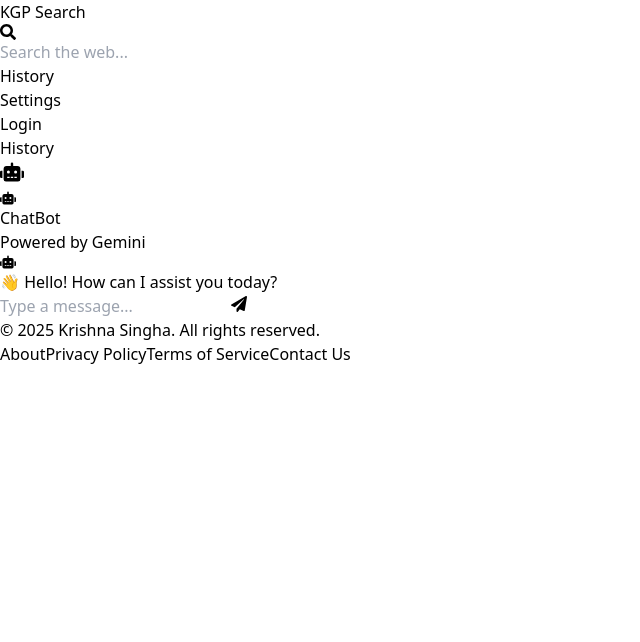
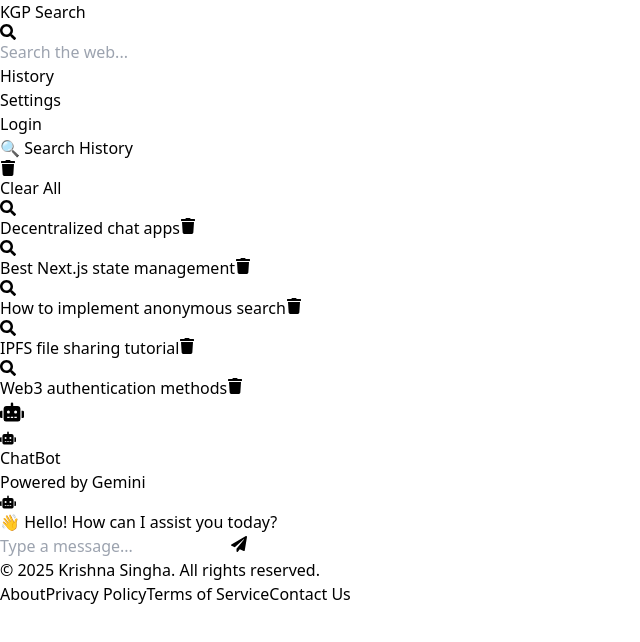
Before and after one commit to krishna-singha/KGP-Search, a Next.js app: page /history in a window 1280 px wide. Shown: the top 642 px of the page, without its empty margins (0-640 px from the left). Built offline with nearby package versions, Linux system fonts and the light colour scheme.

Commit message:
added history page

```diff
--- a/src/app/history/page.tsx
+++ b/src/app/history/page.tsx
@@ -1,9 +1,74 @@
-const History = () => {
+"use client";
+
+import { useState } from "react";
+import Link from "next/link";
+import { FaSearch, FaTrash } from "react-icons/fa";
+
+const HistoryPage = () => {
+  const [searchHistory, setSearchHistory] = useState([
+    "Decentralized chat apps",
+    "Best Next.js state management",
+    "How to implement anonymous search",
+    "IPFS file sharing tutorial",
+    "Web3 authentication methods",
+  ]);
+
+  // Delete a single history item
+  const deleteHistoryItem = (index: number) => {
+    setSearchHistory((prev) => prev.filter((_, i) => i !== index));
+  };
+
+  // Clear all history
+  const clearAllHistory = () => {
+    setSearchHistory([]);
+  };
+
   return (
-    <div>
-      <h1>History</h1>
+    <div className="min-h-screen flex flex-col items-center text-gray-900 py-4 px-20">
+      <h1 className="text-3xl font-bold text-gray-800 mb-6">
+        🔍 Search History
+      </h1>
+      <div className="flex justify-end mb-3 w-full">
+        <button
+          onClick={clearAllHistory}
+          className="text-red-600 text-sm flex items-center gap-2 px-4 py-1.5 rounded-full border border-red-400 bg-white/70 backdrop-blur-md shadow-md transition-all duration-300 hover:bg-red-500 hover:text-white hover:shadow-lg"
+        >
+          <FaTrash className="text-sm" /> Clear All
+        </button>
+      </div>
+
+      <div className="w-full bg-white shadow-md rounded-xl p-5 border border-gray-200">
+        {searchHistory.length > 0 ? (
+          <>
+            <ul className="space-y-4">
+              {searchHistory.map((query, index) => (
+                <li
+                  key={index}
+                  className="flex items-center justify-between group hover:bg-gray-100 p-3 rounded-lg transition"
+                >
+                  <Link
+                    href={`/search?q=${query}`}
+                    className="text-blue-600 font-medium flex items-center gap-3 hover:underline"
+                  >
+                    <FaSearch className="text-gray-500 group-hover:text-blue-600 transition" />
+                    {query}
+                  </Link>
+                  <button
+                    onClick={() => deleteHistoryItem(index)}
+                    className="text-gray-500 hover:scale-125 transition"
+                  >
+                    <FaTrash />
+                  </button>
+                </li>
+              ))}
+            </ul>
+          </>
+        ) : (
+          <p className="text-gray-500 text-center">No search history found.</p>
+        )}
+      </div>
     </div>
   );
 };
 
-export default History;
+export default HistoryPage;
```
